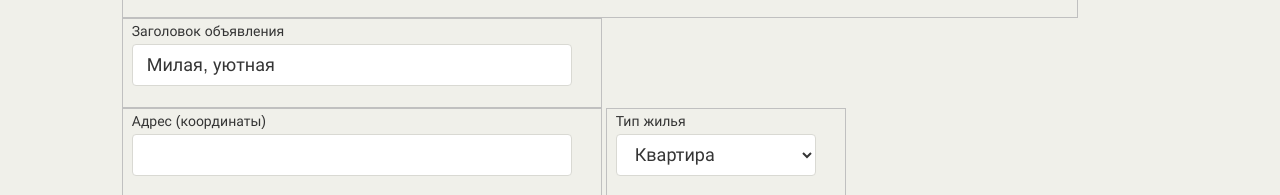
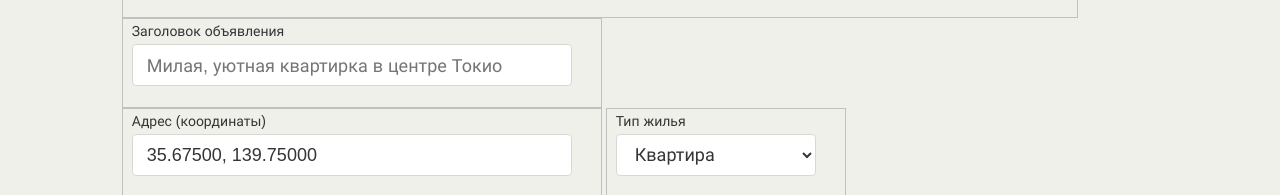
Before and after one commit to dimpulsha/1599147-keksobooking-23, a website with bundled scripts: page index.html in a window 1280 px wide. Shown: the part 839-1034 px from the top of the page. Built offline with nearby package versions, Linux system fonts and the light colour scheme.

Commit message:
вернул на место index.html

```diff
--- a/index.html
+++ b/index.html
@@ -96,12 +96,12 @@
         </fieldset>
         <fieldset class="ad-form__element ad-form__element--wide">
           <label class="ad-form__label" for="title">Заголовок объявления</label>
-          <input id="title" name="title" type="text" placeholder="Милая, уютная квартирка в центре Токио" minlength="30" maxlength="100" required value = "Милая, уютная">
+          <input id="title" name="title" type="text" placeholder="Милая, уютная квартирка в центре Токио" minlength="30" maxlength="100" required>
           <!-- value = "Милая, уютная" -->
         </fieldset>
         <fieldset class="ad-form__element ad-form__element--wide">
           <label class="ad-form__label" for="address">Адрес (координаты)</label>
-          <input id="address" name="address" type="text" required readonly>
+          <input id="address" name="address" type="text" value="35.67500, 139.75000" required readonly>
          <!--  value="35.67500, 139.75000" -->
         </fieldset>
         <fieldset class="ad-form__element">
```
